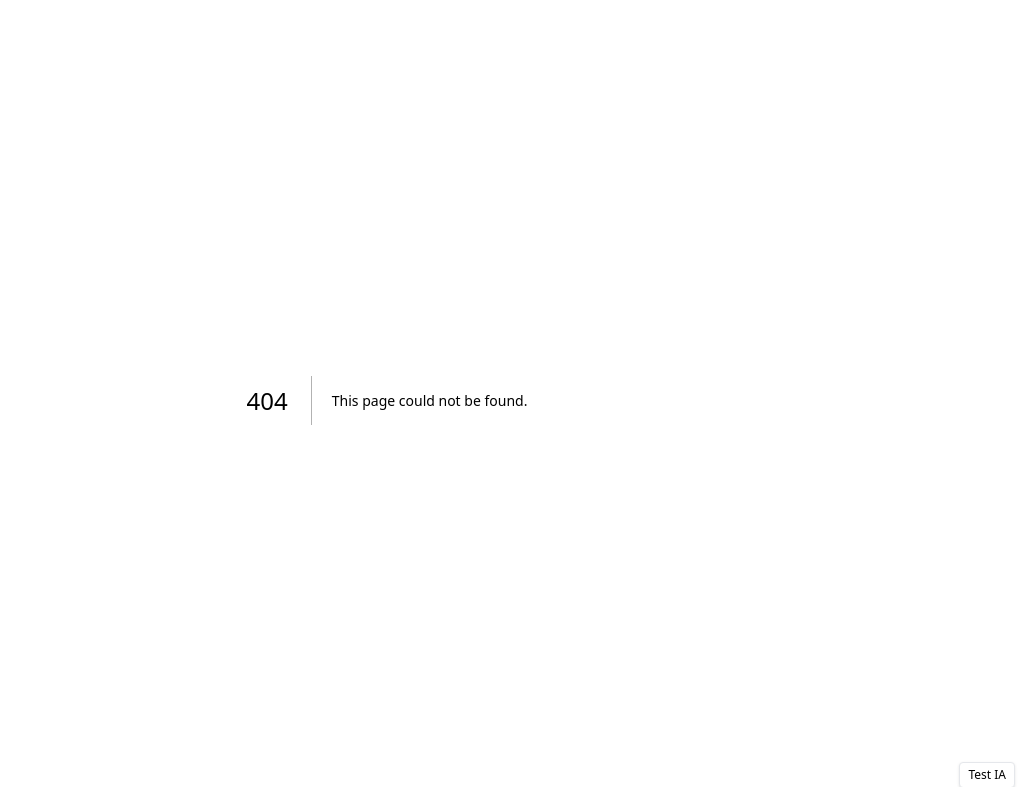
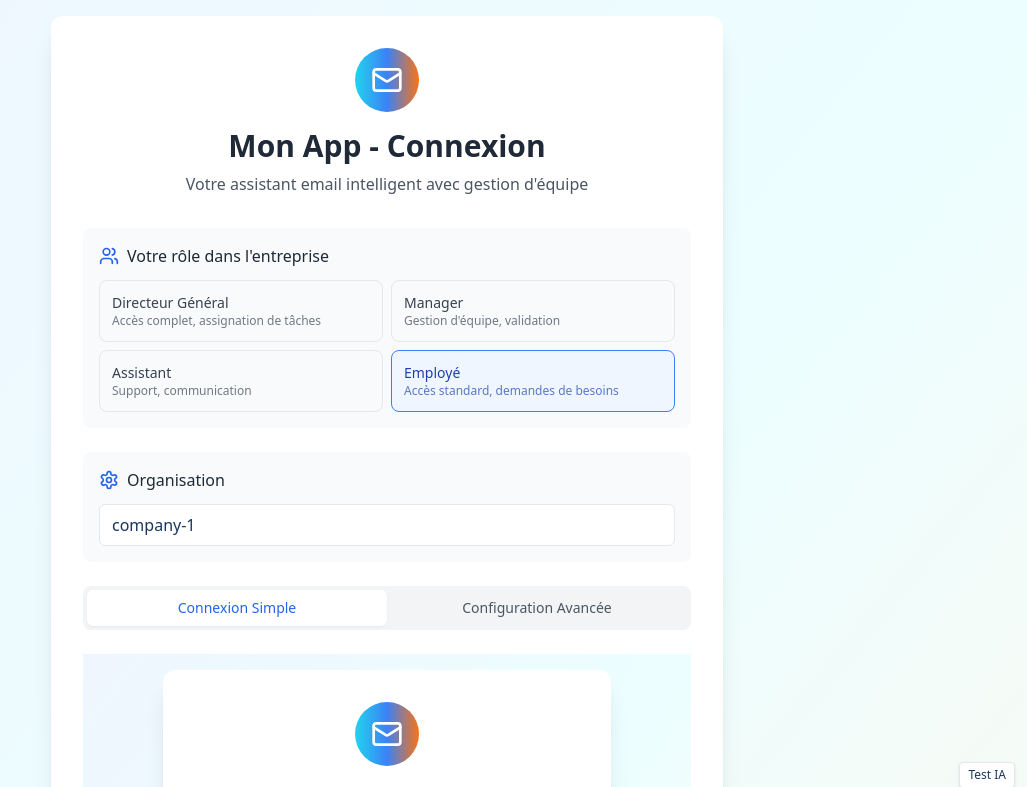
Before and after one commit to Trh10/mon-app, a Next.js app: page /login in a window 1280 px wide. Before the commit this address had no page. Shown: the top 787 px of the page, without its empty margins (253-1280 px from the left). Built offline with nearby package versions, Linux system fonts and the light colour scheme; no server answers.

Commit message:
Implement login flow with role-based authentication
Co-authored-by: Trh10 <177710555+Trh10@users.noreply.github.com>

```diff
--- /dev/null
+++ b/src/app/login/page.tsx
@@ -0,0 +1,133 @@
+"use client";
+
+import { useState } from "react";
+import { useRouter } from "next/navigation";
+import { SimpleEmailLogin } from "@/components/SimpleEmailLogin";
+import { UniversalEmailLogin } from "@/components/UniversalEmailLogin";
+import { Mail, Users, Settings, Lock } from "lucide-react";
+
+export default function LoginPage() {
+  const [loginMode, setLoginMode] = useState<"simple" | "advanced">("simple");
+  const [userRole, setUserRole] = useState<"chef" | "manager" | "assistant" | "employe">("employe");
+  const [organizationId, setOrganizationId] = useState("company-1");
+  const router = useRouter();
+
+  const handleConnect = (credentials: any) => {
+    // Store credentials and user info
+    localStorage.setItem('email_credentials', btoa(JSON.stringify(credentials)));
+    localStorage.setItem('user_role', userRole);
+    localStorage.setItem('organization_id', organizationId);
+    localStorage.setItem('user_name', credentials.email?.split('@')[0] || 'User');
+
+    // Navigate to main app
+    router.push('/');
+  };
+
+  return (
+    <div className="min-h-screen bg-gradient-to-br from-blue-50 via-cyan-50 to-orange-50 flex items-center justify-center p-4">
+      <div className="max-w-2xl w-full">
+        <div className="bg-white rounded-xl shadow-xl p-8">
+          {/* Header */}
+          <div className="text-center mb-8">
+            <div className="w-16 h-16 bg-gradient-to-r from-cyan-400 via-blue-500 to-orange-500 rounded-full flex items-center justify-center mx-auto mb-4">
+              <Mail className="w-8 h-8 text-white" />
+            </div>
+            <h1 className="text-3xl font-bold text-gray-800 mb-2">
+              Mon App - Connexion
+            </h1>
+            <p className="text-gray-600">
+              Votre assistant email intelligent avec gestion d'équipe
+            </p>
+          </div>
+
+          {/* Role Selection */}
+          <div className="mb-6 p-4 bg-gray-50 rounded-lg">
+            <div className="flex items-center gap-2 mb-3">
+              <Users className="w-5 h-5 text-blue-600" />
+              <h3 className="font-medium text-gray-800">Votre rôle dans l'entreprise</h3>
+            </div>
+            <div className="grid grid-cols-2 gap-2">
+              {[
+                { id: "chef", label: "Directeur Général", desc: "Accès complet, assignation de tâches" },
+                { id: "manager", label: "Manager", desc: "Gestion d'équipe, validation" },
+                { id: "assistant", label: "Assistant", desc: "Support, communication" },
+                { id: "employe", label: "Employé", desc: "Accès standard, demandes de besoins" }
+              ].map((role) => (
+                <button
+                  key={role.id}
+                  onClick={() => setUserRole(role.id as any)}
+                  className={`p-3 rounded-lg border text-left transition-all ${
+                    userRole === role.id
+                      ? "border-blue-500 bg-blue-50 text-blue-800"
+                      : "border-gray-200 hover:border-gray-300 text-gray-700"
+                  }`}
+                >
+                  <div className="font-medium text-sm">{role.label}</div>
+                  <div className="text-xs opacity-70">{role.desc}</div>
+                </button>
+              ))}
+            </div>
+          </div>
+
+          {/* Organization ID */}
+          <div className="mb-6 p-4 bg-gray-50 rounded-lg">
+            <div className="flex items-center gap-2 mb-3">
+              <Settings className="w-5 h-5 text-blue-600" />
+              <h3 className="font-medium text-gray-800">Organisation</h3>
+            </div>
+            <input
+              type="text"
+              value={organizationId}
+              onChange={(e) => setOrganizationId(e.target.value)}
+              placeholder="ID de votre organisation"
+              className="w-full px-3 py-2 border rounded-md focus:ring-2 focus:ring-blue-500 focus:border-blue-500"
+            />
+          </div>
+
+          {/* Login Mode Toggle */}
+          <div className="mb-6">
+            <div className="flex bg-gray-100 rounded-lg p-1">
+              <button
+                onClick={() => setLoginMode("simple")}
+                className={`flex-1 px-4 py-2 rounded-md text-sm font-medium transition-colors ${
+                  loginMode === "simple"
+                    ? "bg-white text-blue-600 shadow-sm"
+                    : "text-gray-600 hover:text-gray-800"
+                }`}
+              >
+                Connexion Simple
+              </button>
+              <button
+                onClick={() => setLoginMode("advanced")}
+                className={`flex-1 px-4 py-2 rounded-md text-sm font-medium transition-colors ${
+                  loginMode === "advanced"
+                    ? "bg-white text-blue-600 shadow-sm"
+                    : "text-gray-600 hover:text-gray-800"
+                }`}
+              >
+                Configuration Avancée
+              </button>
+            </div>
+          </div>
+
+          {/* Login Component */}
+          {loginMode === "simple" ? (
+            <SimpleEmailLogin onConnect={handleConnect} />
+          ) : (
+            <UniversalEmailLogin onConnect={handleConnect} />
+          )}
+
+          {/* Security Notice */}
+          <div className="mt-6 bg-blue-50 p-4 rounded-lg border border-blue-200">
+            <div className="flex items-center gap-2 text-sm text-blue-700">
+              <Lock className="w-4 h-4" />
+              <span>
+                Connexion sécurisée. Vos identifiants ne sont pas stockés sur nos serveurs.
+              </span>
+            </div>
+          </div>
+        </div>
+      </div>
+    </div>
+  );
+}
--- a/src/app/page.tsx
+++ b/src/app/page.tsx
@@ -1,6 +1,7 @@
 "use client";
 
 import { useEffect, useState, useCallback } from "react";
+import { useRouter } from "next/navigation";
 import { Header } from "@/components/Header";
 import Sidebar from "@/components/Sidebar";
 import { LeftPane } from "@/components/LeftPane";
@@ -11,7 +12,30 @@ import { AIProvider } from "@/components/AIContext";
 import type { Email } from "@/lib/email-types";
 import { deriveUserName, nowUTCString } from "@/lib/email/credentials";
 
-// Ajoute ces helpers en haut du fichier (après les imports)
+// Authentication helper
+function getStoredCredentials() {
+  if (typeof window === 'undefined') return null;
+  try {
+    const stored = localStorage.getItem('email_credentials');
+    const userRole = localStorage.getItem('user_role') || 'employe';
+    const userName = localStorage.getItem('user_name') || 'User';
+    const organizationId = localStorage.getItem('organization_id') || 'company-1';
+
+    if (!stored) return null;
+
+    const credentials = JSON.parse(atob(stored));
+    return {
+      ...credentials,
+      userRole,
+      userName,
+      organizationId
+    };
+  } catch {
+    return null;
+  }
+}
+
+// Helpers for credential normalization
 function normCreds(c: any) {
   const out = { ...(c || {}) };
   if (out.provider === "firebase_gmail") out.provider = "gmail";
@@ -21,7 +45,9 @@ function normCreds(c: any) {
   if (typeof out.secure === "boolean" && typeof out.imapTls !== "boolean") out.imapTls = out.secure;
   return out;
 }
+
 export default function Page() {
+  const router = useRouter();
   const [items, setItems] = useState<Email[]>([]);
   const [loading, setLoading] = useState(false);
   const [error, setError] = useState<string | null>(null);
@@ -29,39 +55,41 @@ export default function Page() {
   const [focusMode, setFocusMode] = useState(false);
   const [checkedEmails, setCheckedEmails] = useState<Set<string>>(new Set());
   const [source, setSource] = useState("email");
+  const [credentials, setCredentials] = useState<any>(null);
+  const [isAuthenticated, setIsAuthenticated] = useState(false);
 
-  // États fixes pour éviter l'hydratation
-  const emailCredentials = {
-    email: "terachenzo7@gmail.com",
-    provider: "gmail",
-    userName: "Trh10"
-  };
+  // Check authentication on mount
+  useEffect(() => {
+    const storedCreds = getStoredCredentials();
+    if (!storedCreds || !storedCreds.email) {
+      router.push('/login');
+      return;
+    }
 
-  const userInfo = {
-    userName: "Trh10",
-    email: "terachenzo7@gmail.com",
-    provider: "gmail",
-    timestamp: "2025-08-30 20:40:54"
-  };
+    setCredentials(storedCreds);
+    setIsAuthenticated(true);
+  }, [router]);
 
   // Fonction pour charger les emails
   const loadEmailData = useCallback(async (folder: string = 'INBOX') => {
+    if (!credentials) return;
+
     try {
       setLoading(true);
       setError(null);
 
-      console.log("Chargement emails pour:", emailCredentials.email);
+      console.log("Chargement emails pour:", credentials.email);
 
       const response = await fetch('/api/email/universal-connect', {
         method: 'POST',
         headers: {
           'Content-Type': 'application/json',
-          'Authorization': `Bearer ${btoa(JSON.stringify(emailCredentials))}`
+          'Authorization': `Bearer ${btoa(JSON.stringify(credentials))}`
         },
         body: JSON.stringify({
-          email: emailCredentials.email,
-          provider: emailCredentials.provider,
-          userName: emailCredentials.userName,
+          email: credentials.email,
+          provider: credentials.provider,
+          userName: credentials.userName,
           folder: folder,
           timestamp: nowUTCString(),
           forceRefresh: true
@@ -91,7 +119,7 @@ export default function Page() {
           from: 'test@example.com',
           fromName: 'Test System',
           date: new Date().toISOString(),
-          snippet: "L'interface fonctionne correctement. Problème d'authentification Gmail à résoudre.",
+          snippet: "L'interface fonctionne correctement. Problème d'authentification à résoudre.",
           unread: true,
           hasAttachments: false
         }
@@ -101,12 +129,14 @@ export default function Page() {
     } finally {
       setLoading(false);
     }
-  }, []);
+  }, [credentials]);
 
   // Chargement initial
   useEffect(() => {
-    loadEmailData(currentFolder);
-  }, [currentFolder, loadEmailData]);
+    if (credentials && isAuthenticated) {
+      loadEmailData(currentFolder);
+    }
+  }, [currentFolder, loadEmailData, credentials, isAuthenticated]);
 
   const handleRefresh = () => {
     loadEmailData(currentFolder);
@@ -118,8 +148,11 @@ export default function Page() {
   };
 
   const handleDisconnect = () => {
-    // Fonction vide pour éviter les erreurs
-    console.log("Déconnexion désactivée");
+    localStorage.removeItem('email_credentials');
+    localStorage.removeItem('user_role');
+    localStorage.removeItem('user_name');
+    localStorage.removeItem('organization_id');
+    router.push('/login');
   };
 
   const handleSourceChange = (newSource: string) => {
@@ -143,12 +176,33 @@ export default function Page() {
     }
   };
 
+  // Show loading while checking authentication
+  if (!isAuthenticated) {
+    return (
+      <div className="h-screen flex items-center justify-center">
+        <div className="text-center">
+          <div className="w-8 h-8 border-2 border-blue-600 border-t-transparent rounded-full animate-spin mx-auto mb-4"></div>
+          <p className="text-gray-600">Vérification de l'authentification...</p>
+        </div>
+      </div>
+    );
+  }
+
+  const userInfo = {
+    userName: credentials?.userName || 'User',
+    email: credentials?.email || '',
+    provider: credentials?.provider || 'unknown',
+    userRole: credentials?.userRole || 'employe',
+    organizationId: credentials?.organizationId || 'company-1',
+    timestamp: new Date().toISOString()
+  };
+
   if (focusMode) {
     return (
       <FocusInboxView
         currentFolder={currentFolder}
         onClose={() => setFocusMode(false)}
-        emailCredentials={emailCredentials}
+        emailCredentials={credentials}
         userInfo={userInfo}
       />
     );
@@ -163,7 +217,7 @@ export default function Page() {
           currentFolder={currentFolder}
           onFolderChange={handleFolderChange}
           onFocusMode={() => setFocusMode(true)}
-          emailCredentials={emailCredentials}
+          emailCredentials={credentials}
           onDisconnect={handleDisconnect}
           onRefresh={handleRefresh}
           userInfo={userInfo}
@@ -172,8 +226,9 @@ export default function Page() {
         <div className="bg-gradient-to-r from-blue-50 to-green-50 border-b border-blue-200 px-4 py-2 text-sm flex items-center justify-between">
           <div className="flex items-center gap-3">
             <span className="text-blue-700 font-medium">📊 Source: {source}</span>
-            <span className="text-green-700 font-medium">👤 Trh10</span>
-            <span className="text-blue-600">📧 terachenzo7@...</span>
+            <span className="text-green-700 font-medium">👤 {userInfo.userName}</span>
+            <span className="text-purple-600 font-medium">🏢 {userInfo.userRole}</span>
+            <span className="text-blue-600">📧 {userInfo.email.split('@')[0]}@...</span>
             <span className="text-orange-600 font-medium">📁 {currentFolder}</span>
             <span className="text-blue-600">📧 {items.length} emails</span>
           </div>
```
